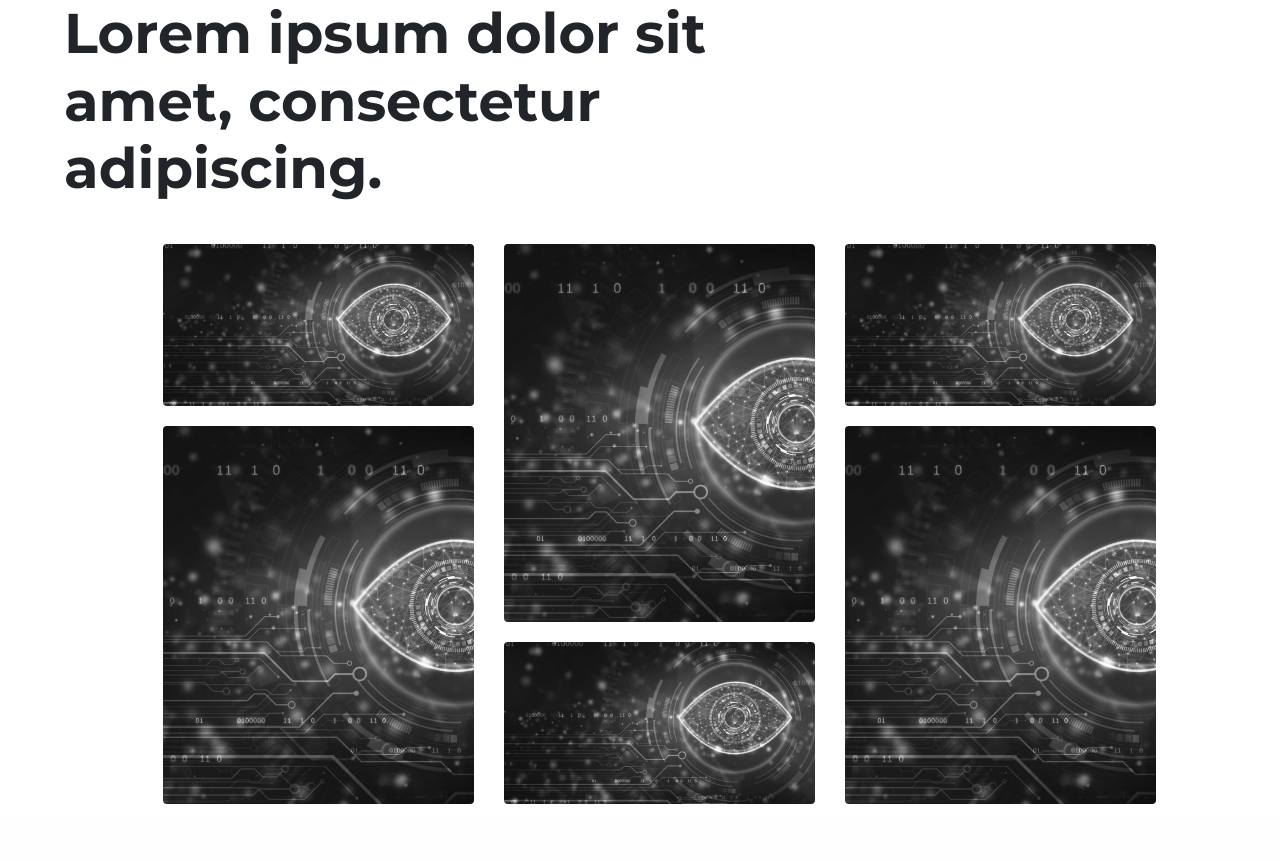
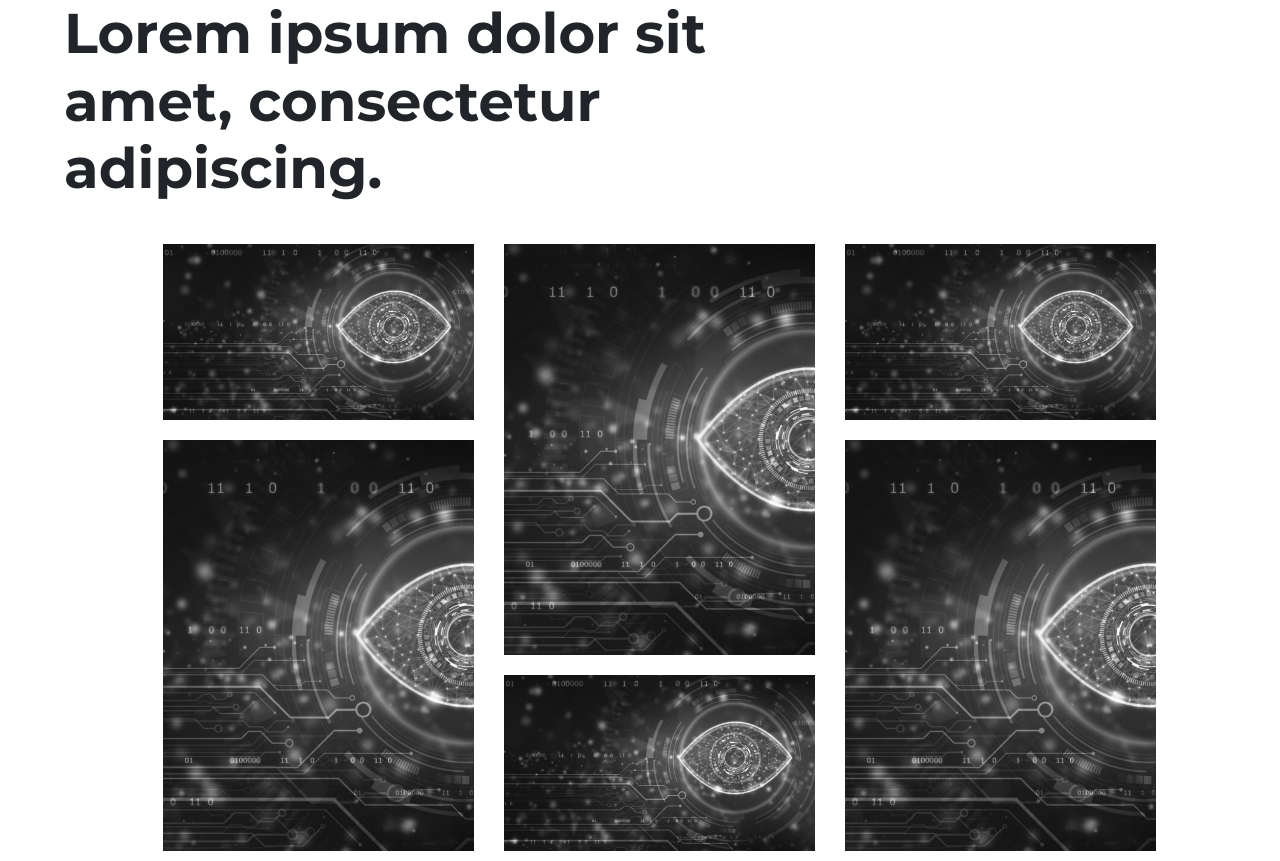
Before and after one commit to Skeibol/LogicLane-Web, a PHP site: page / in a window 1280 px wide. Shown: the part 2140-3001 px from the top of the page. Before the commit the page ends 2944 px from the top, so only its background shows below. Run offline with PHP 8.4, Linux system fonts and the light colour scheme; some web fonts are replaced.

Commit message:
Working-1.0

```diff
--- a/css/style.css
+++ b/css/style.css
@@ -3,9 +3,9 @@
     /* src: url('TTSupermolotNeue-Regular.eot'); */
     src: local('TT Supermolot Neue Regular'), local('TTSupermolotNeue-Regular'),
         /* url('TTSupermolotNeue-Regular.eot?#iefix') format('embedded-opentype'), */
-        url('TTSupermolotNeue-Regular.woff2') format('woff2'),
-        url('TTSupermolotNeue-Regular.woff') format('woff'),
-        url('TTSupermolotNeue-Regular.ttf') format('truetype');
+        url('../font/TTSupermolotNeue-Regular.woff2') format('woff2'),
+        url('../font/TTSupermolotNeue-Regular.woff') format('woff'),
+        url('../font/TTSupermolotNeue-Regular.ttf') format('truetype');
     font-weight: normal;
     font-style: normal;
 }
@@ -247,46 +247,6 @@ p {
 
 }
 
-/* CARDS */
-.image-row{
-    height: 500px;
+.h-70 {
+    height: 70%;
 }
-
-.card-box{
-
-    background-color: red;
-    display:inline-block;
-    margin-bottom: 10px;
-    border-radius: 4px;
-    margin-top: 10px;
-    width:100%;
-    height:100%;
-    transition: height 0.75s ease-out,margin-bottom 1s ease-out ,margin-top 1s ease-out, transform 1.5s ease-out;
-}
-
-
-.shrink{
-    height:0% !important;
-    margin: 0 !important;
-
-
-}
-
-.expand{
-
-    height:100% !important;
-    margin-bottom:20px !important;
-    margin-top:20px !important;
-    transform:scale(1.05);
-
-
-}
-
-
-.h-30{
-    height:30%;
-}
-
-.h-70{
-    height:70%;
-}
```
